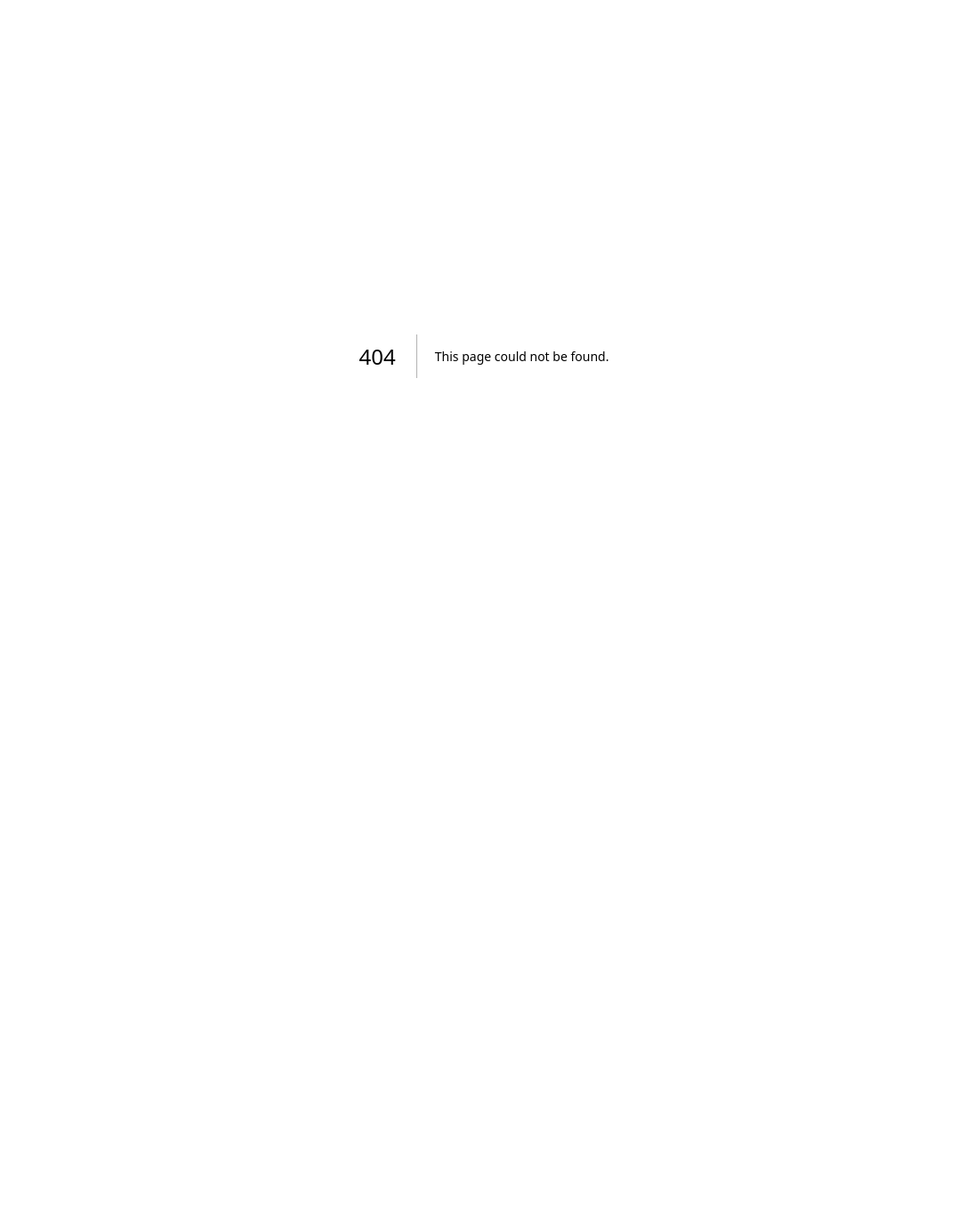
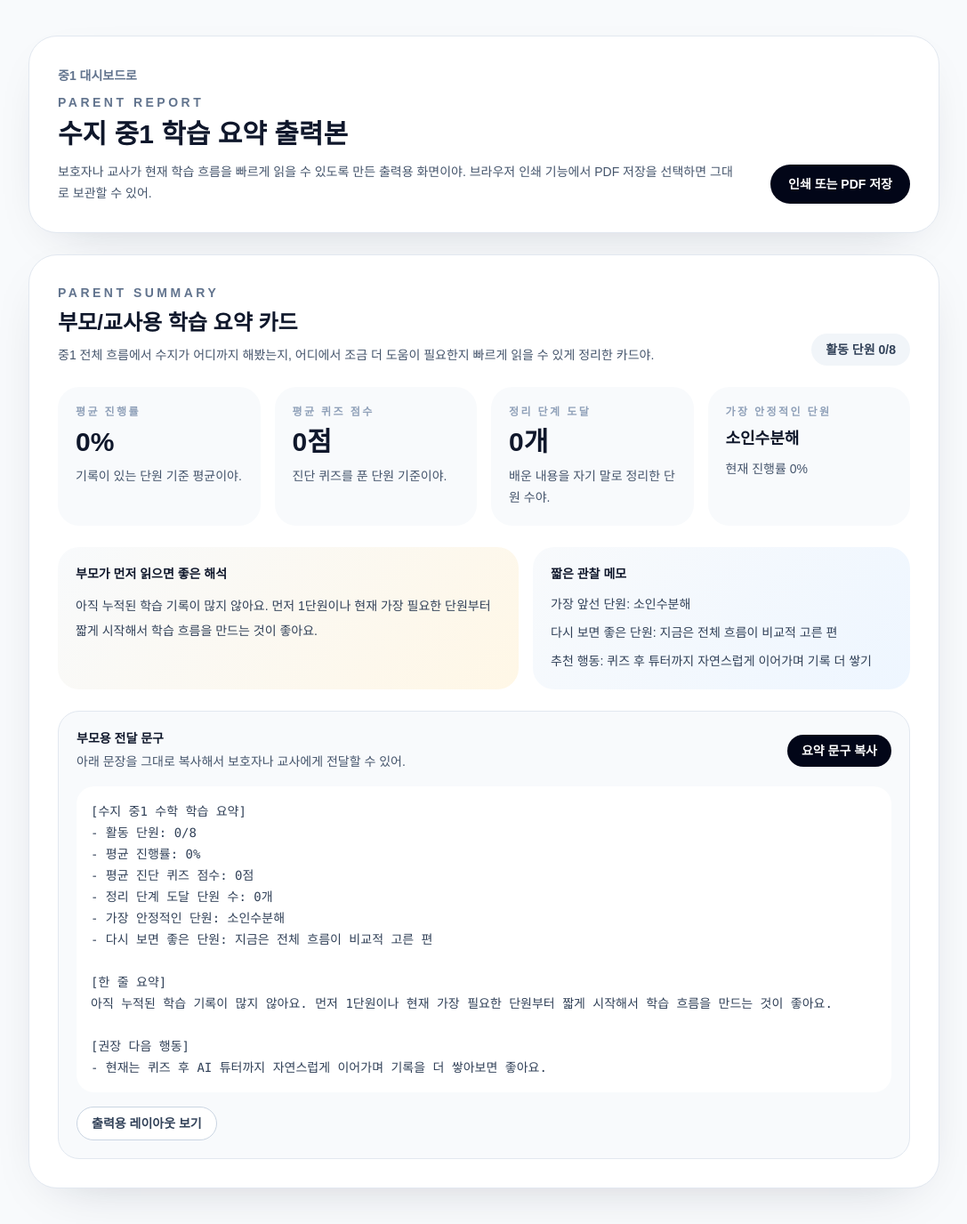
Before and after one commit to hj751008/my-first-app, a Next.js app: page /middle-1/report in a window 1280 px wide. Before the commit this address had no page. Shown: the whole page at 89% size, without its empty margins (96-1183 px from the left). Before the commit the page ends 800 px from the top, so only its background shows below. Built offline with nearby package versions, Linux system fonts and the light colour scheme.

Commit message:
Add printable parent report layout

```diff
--- a/app/middle-1/ParentSummaryCard.tsx
+++ b/app/middle-1/ParentSummaryCard.tsx
@@ -1,5 +1,6 @@
 "use client";
 
+import Link from "next/link";
 import { useMemo, useState } from "react";
 import { middle1Units } from "@/lib/curriculum";
 import {
@@ -246,6 +247,14 @@ export function ParentSummaryCard() {
         <pre className="mt-4 overflow-x-auto rounded-[1.25rem] bg-white p-4 text-sm leading-6 text-slate-700">
           {parentReport}
         </pre>
+        <div className="mt-4 flex flex-wrap gap-3">
+          <Link
+            href="/middle-1/report"
+            className="rounded-full border border-slate-300 bg-white px-4 py-2 text-sm font-semibold text-slate-700 transition hover:border-slate-400 hover:text-slate-900"
+          >
+            출력용 레이아웃 보기
+          </Link>
+        </div>
       </div>
     </section>
   );
--- /dev/null
+++ b/app/middle-1/report/PrintButton.tsx
@@ -0,0 +1,13 @@
+"use client";
+
+export function PrintButton() {
+  return (
+    <button
+      type="button"
+      onClick={() => window.print()}
+      className="rounded-full bg-slate-950 px-5 py-3 text-sm font-bold text-white transition hover:bg-slate-800 print:hidden"
+    >
+      인쇄 또는 PDF 저장
+    </button>
+  );
+}
--- /dev/null
+++ b/app/middle-1/report/page.tsx
@@ -0,0 +1,37 @@
+import Link from "next/link";
+import { ParentSummaryCard } from "../ParentSummaryCard";
+import { PrintButton } from "./PrintButton";
+
+export default function Middle1ReportPage() {
+  return (
+    <main className="min-h-screen bg-[#f8fafc] px-6 py-10 text-slate-900 print:bg-white print:px-0 print:py-0">
+      <section className="mx-auto flex w-full max-w-5xl flex-col gap-6 print:max-w-none print:gap-0">
+        <div className="rounded-[2rem] border border-slate-200 bg-white p-8 shadow-[0_18px_60px_-34px_rgba(15,23,42,0.28)] print:rounded-none print:border-0 print:shadow-none">
+          <div className="flex flex-col gap-4 md:flex-row md:items-end md:justify-between">
+            <div>
+              <Link
+                href="/middle-1"
+                className="text-sm font-semibold text-slate-500 print:hidden"
+              >
+                중1 대시보드로
+              </Link>
+              <p className="mt-2 text-sm font-semibold uppercase tracking-[0.25em] text-slate-500">
+                Parent Report
+              </p>
+              <h1 className="mt-2 text-3xl font-black text-slate-900">
+                수지 중1 학습 요약 출력본
+              </h1>
+              <p className="mt-3 max-w-3xl text-sm leading-6 text-slate-600">
+                보호자나 교사가 현재 학습 흐름을 빠르게 읽을 수 있도록 만든 출력용 화면이야.
+                브라우저 인쇄 기능에서 PDF 저장을 선택하면 그대로 보관할 수 있어.
+              </p>
+            </div>
+            <PrintButton />
+          </div>
+        </div>
+
+        <ParentSummaryCard />
+      </section>
+    </main>
+  );
+}
```
